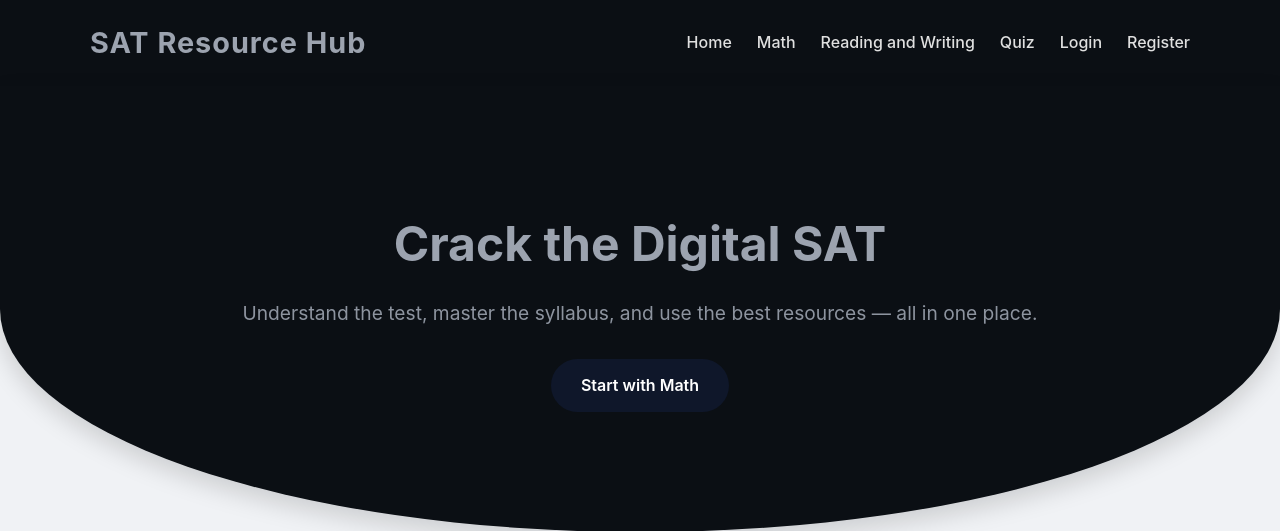
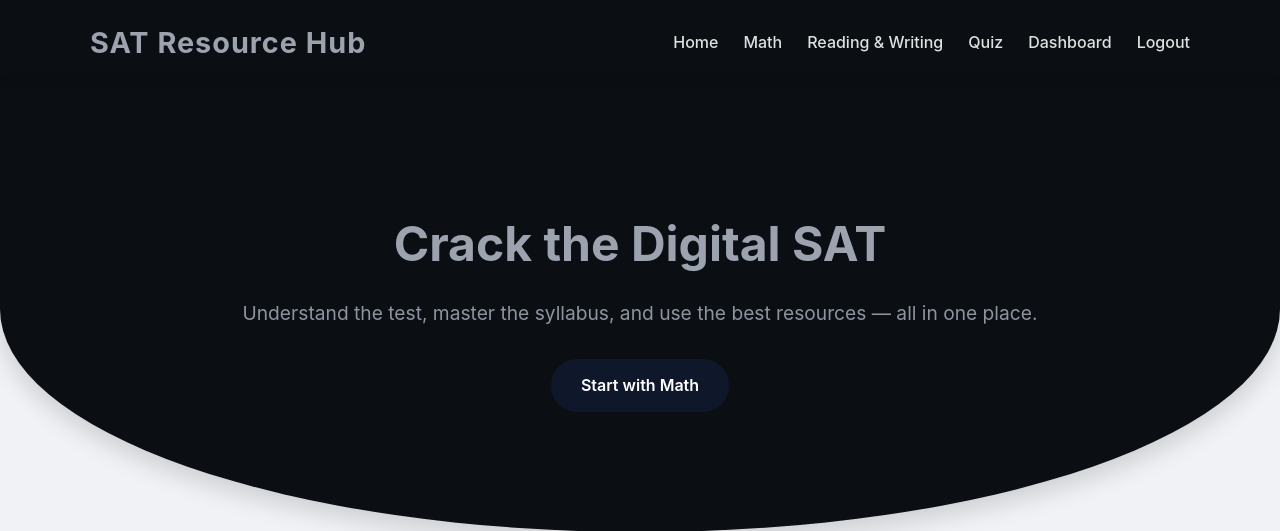
Before and after one commit to Naman-0000/Naman-0000.github.io, a Flask app: page / in a window 1280 px wide. Shown: the top 531 px of the page. Run offline with Flask 3, Linux system fonts and the light colour scheme; the visitor is signed in with stand-in values (Sample User, id 1); some libraries are stand-ins or nearby versions.

Commit message:
Update index.html

```diff
--- a/templates/index.html
+++ b/templates/index.html
@@ -13,12 +13,17 @@
     <nav>
       <h1>SAT Resource Hub</h1>
       <ul>
-        <li><a href="{{ url_for('home') }}">Home</a></li>
+        <li><a href="{{ url_for('home') }}" class="active">Home</a></li>
         <li><a href="{{ url_for('math') }}">Math</a></li>
-        <li><a href="{{ url_for('english') }}" class="active">Reading and Writing</a></li>
+        <li><a href="{{ url_for('english') }}">Reading & Writing</a></li>
         <li><a href="{{ url_for('quiz') }}">Quiz</a></li>
-        <li style="float:right"><a href="{{ url_for('login') }}">Login</a></li>
-        <li style="float:right"><a href="{{ url_for('register') }}">Register</a></li>
+        {% if session.username %}
+          <li><a href="{{ url_for('dashboard') }}">Dashboard</a></li>
+          <li><a href="{{ url_for('logout') }}">Logout</a></li>
+        {% else %}
+          <li><a href="{{ url_for('login') }}">Login</a></li>
+          <li><a href="{{ url_for('register') }}">Register</a></li>
+        {% endif %}
       </ul>
     </nav>
   </header>
@@ -27,7 +32,7 @@
   <section class="hero">
     <h2>Crack the Digital SAT</h2>
     <p>Understand the test, master the syllabus, and use the best resources — all in one place.</p>
-    <a href="{ url_for('math') }}" class="btn">Start with Math</a>
+    <a href="{{ url_for('math') }}" class="btn">Start with Math</a>
   </section>
 
   <!-- DIGITAL SAT INFO -->
@@ -87,7 +92,7 @@
         Concepts, formulas, Desmos tips, and practice questions
         for every SAT Math topic.
       </p>
-      <a href="math.html">Explore Math →</a>
+      <a href="{{ url_for('math') }}">Explore Math →</a>
     </div>
 
     <div class="feature">
@@ -96,7 +101,7 @@
         Grammar rules, reading strategies, and question patterns
         explained clearly.
       </p>
-      <a href="english.html">Explore R&W →</a>
+      <a href="{{ url_for('english') }}">Explore R&W →</a>
     </div>
 
     <div class="feature">
@@ -105,7 +110,7 @@
         Test your SAT skills with timed quizzes and instant feedback to see
         where you can improve.
       </p>
-      <a href="quiz.html">Start Quiz →</a>
+      <a href="{{ url_for('quiz') }}">Start Quiz →</a>
     </div>
   </section>
 
```
